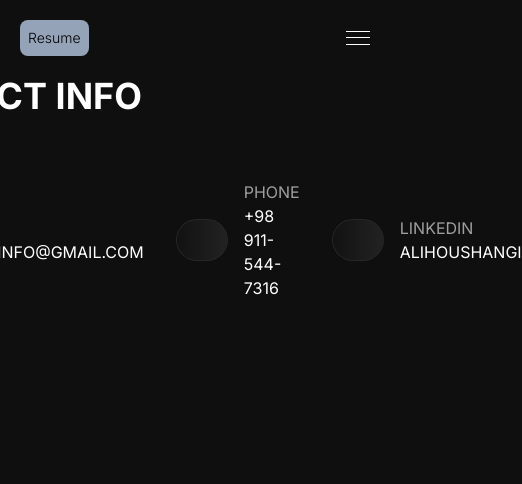
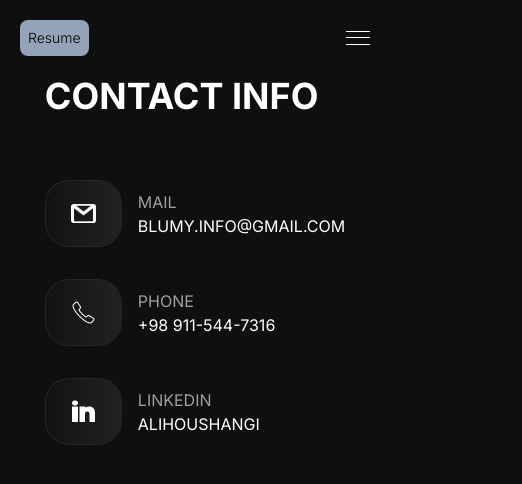
Before and after one commit to alihoushngi/Portfolio-v2, a Next.js app: page /contact in a window 390 px wide. Shown: the top 484 px of the page, 522 px wide, since content can reach past the window. Built offline with nearby package versions, Linux system fonts and the light colour scheme.

Commit message:
contact page responsive design updated

```diff
--- a/src/app/contact/page.tsx
+++ b/src/app/contact/page.tsx
@@ -16,7 +16,7 @@ const page = () => {
       <Navbar />
       <Layout customClass="max-md:flex-col-reverse">
         <ContactWrapperLeftSide />
-        <ContactWrapperRightSide />
+        {/* <ContactWrapperRightSide /> */}
       </Layout>
     </>
   );
--- a/src/components/Base/Contact/ContactWrapperLeftSide/ContactWrapperLeftSide.tsx
+++ b/src/components/Base/Contact/ContactWrapperLeftSide/ContactWrapperLeftSide.tsx
@@ -10,7 +10,7 @@ const ContactWrapperLeftSide = () => {
         <h3 className="uppercase text-white font-bold text-4xl">
           Contact Info
         </h3>
-        <div className="mt-16 flex gap-8">
+        <div className="mt-16 flex gap-8 max-md:flex-col">
           {contactData.map((data, key) => {
             return (
               <ConatctElement
```
